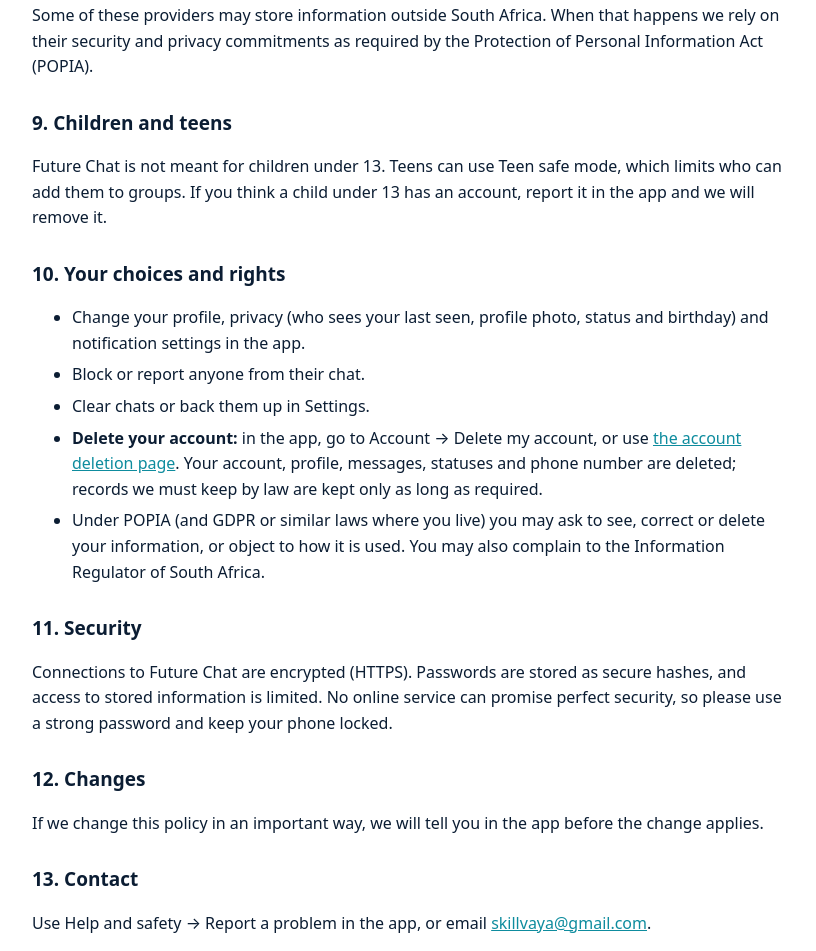
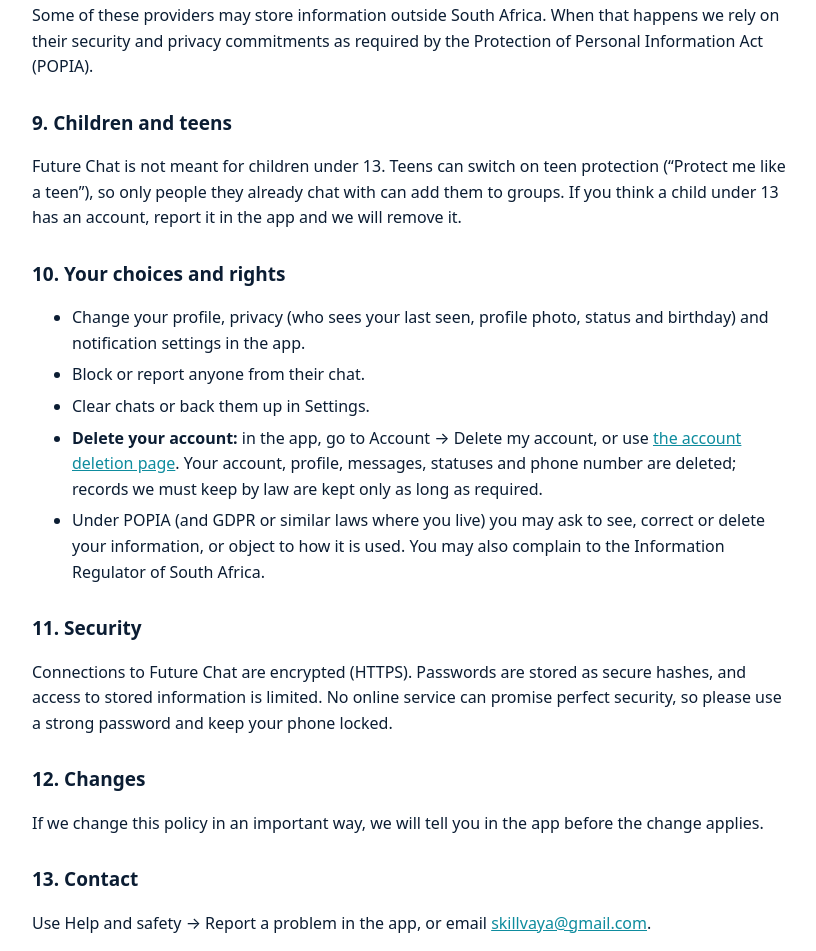
Before and after one commit to michaelkaspersen820-code/Skillvaya, a plain HTML site: page futurechat-site/privacy.html in a window 1280 px wide. Shown: the part 2340-3291 px from the top of the page, without its empty margins (228-1044 px from the left). Drawn offline with Linux system fonts and the light colour scheme.

Commit message:
Future Chat privacy: name the teen protection setting as it appears in the app
Co-Authored-By: Claude Opus 5.5 <noreply@anthropic.com>
Claude-Session: https://claude.ai/code/session_01FGN2cA8izPjznFeHc9WkXH

```diff
--- a/futurechat-site/privacy.html
+++ b/futurechat-site/privacy.html
@@ -61,7 +61,7 @@
 <p>Some of these providers may store information outside South Africa. When that happens we rely on their security and privacy commitments as required by the Protection of Personal Information Act (POPIA).</p>
 
 <h2>9. Children and teens</h2>
-<p>Future Chat is not meant for children under 13. Teens can use Teen safe mode, which limits who can add them to groups. If you think a child under 13 has an account, report it in the app and we will remove it.</p>
+<p>Future Chat is not meant for children under 13. Teens can switch on teen protection (“Protect me like a teen”), so only people they already chat with can add them to groups. If you think a child under 13 has an account, report it in the app and we will remove it.</p>
 
 <h2>10. Your choices and rights</h2>
 <ul>
```
